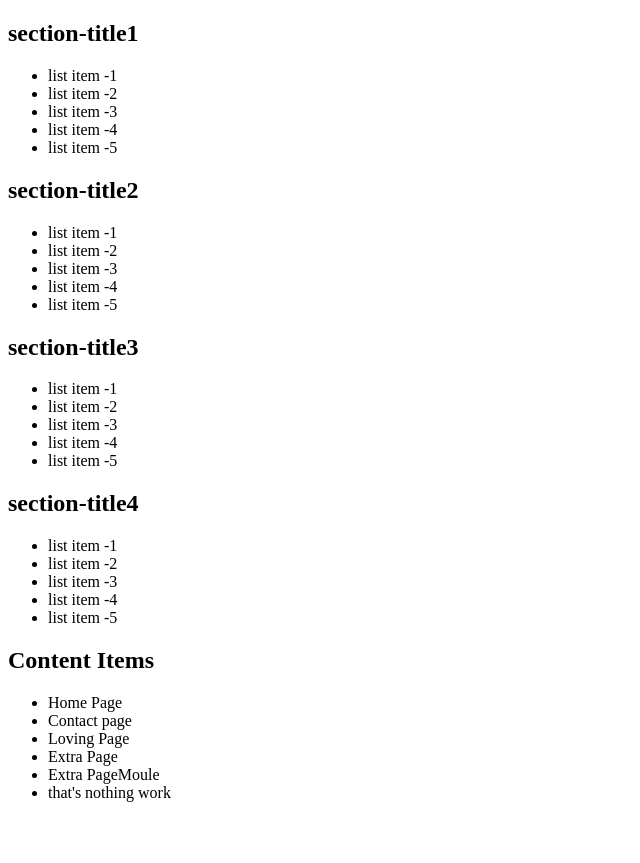
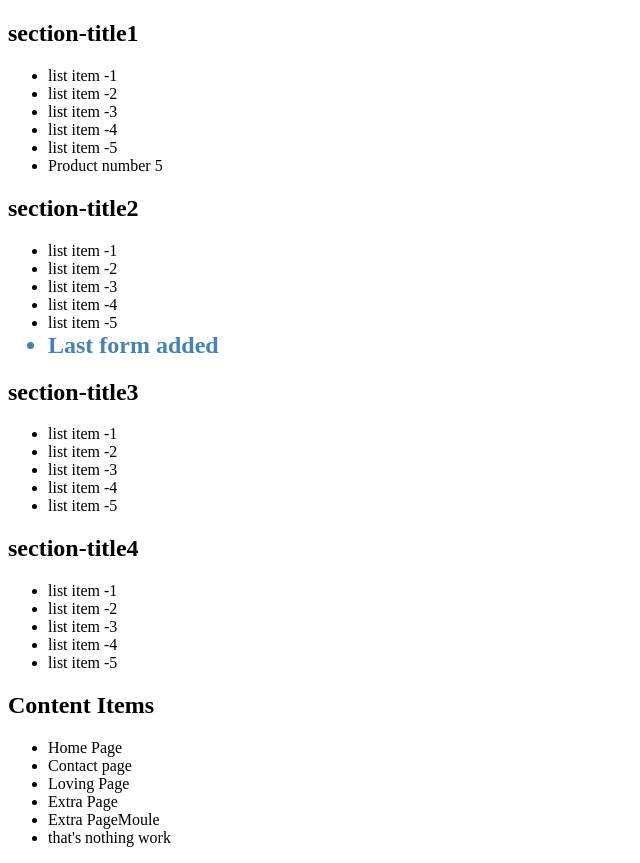
Before and after one commit to ALNoman78/DOM---part---01, a plain HTML site: page index.html in a window 1280 px wide. Shown: the whole page, without its empty margins (0-640 px from the left). Before the commit the page ends 818 px from the top, so only its background shows below. Drawn offline with Linux system fonts and the light colour scheme.

Commit message:
appendChild

```diff
--- a/JS/append.js
+++ b/JS/append.js
@@ -14,3 +14,18 @@ sections.innerHTML = `
     </ul>
 `
 mainContainer.append(sections)
+
+
+const child = document.getElementById("chid");
+const li = document.createElement("li")
+li.innerText = "Product number 5"
+child.appendChild(li)
+
+const e = document.getElementById("new-element")
+const n = document.createElement("li")
+n.innerText = "Last form added"
+e.appendChild(n)
+n.style.color = "steelblue"
+n.style.fontSize = "1.5rem"
+n.style.fontWeight = "bold"
+n.style.fontFamily = "Poppins"
--- a/index.html
+++ b/index.html
@@ -9,7 +9,7 @@
     <main id="main-container">
         <section>
             <h1>section-title1</h1>
-            <ul>
+            <ul id="chid">
                 <li>list item -1</li>
                 <li>list item -2</li>
                 <li>list item -3</li>
@@ -19,7 +19,7 @@
         </section>
         <section>
             <h1>section-title2</h1>
-            <ul>
+            <ul id="new-element">
                 <li>list item -1</li>
                 <li>list item -2</li>
                 <li>list item -3</li>
```
